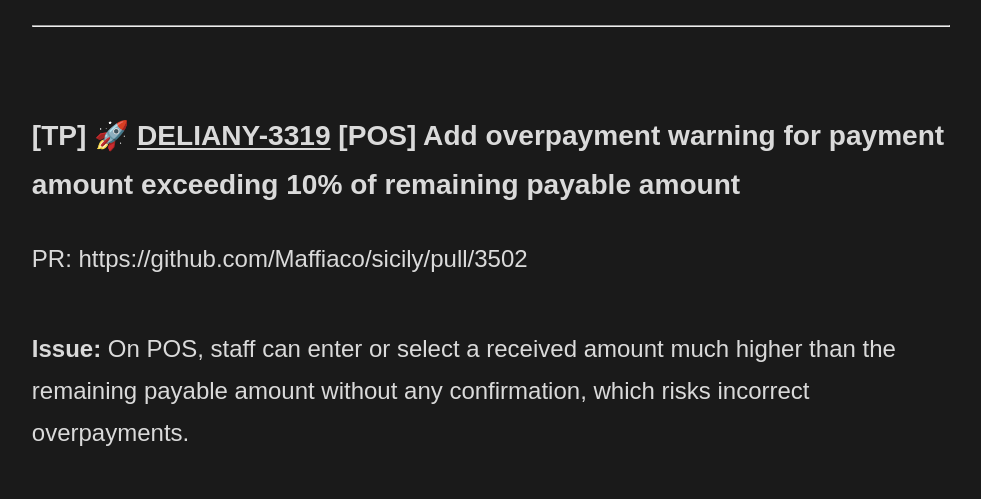
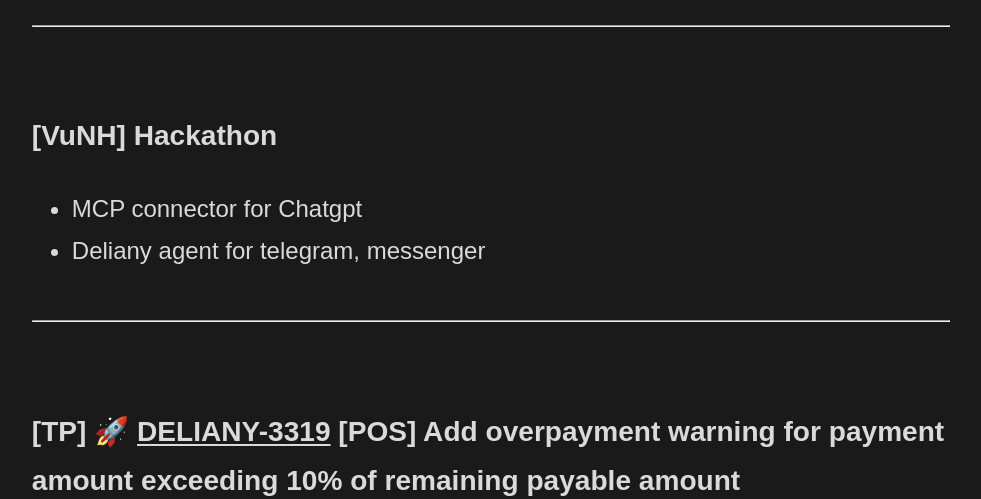
Before and after one commit to Maffiaco/documentation, an Eleventy site: page demos/del-162.md in a window 1280 px wide. Shown: the part 254-753 px from the top of the page, without its empty margins (149-1130 px from the left). Built offline with nearby package versions, Linux system fonts and the light colour scheme; Eleventy itself is replaced by a stand-in of ours; files that its build step writes are made by us from their sources; what jsdom would draw is missing.

Commit message:
Update del-162.md

```diff
--- a/demos/del-162.md
+++ b/demos/del-162.md
@@ -1,4 +1,10 @@
 ## Sprint DEL-162
+---
+
+### [VuNH] Hackathon
+- MCP connector for Chatgpt
+- Deliany agent for telegram, messenger
+
 
 ---
 
```
